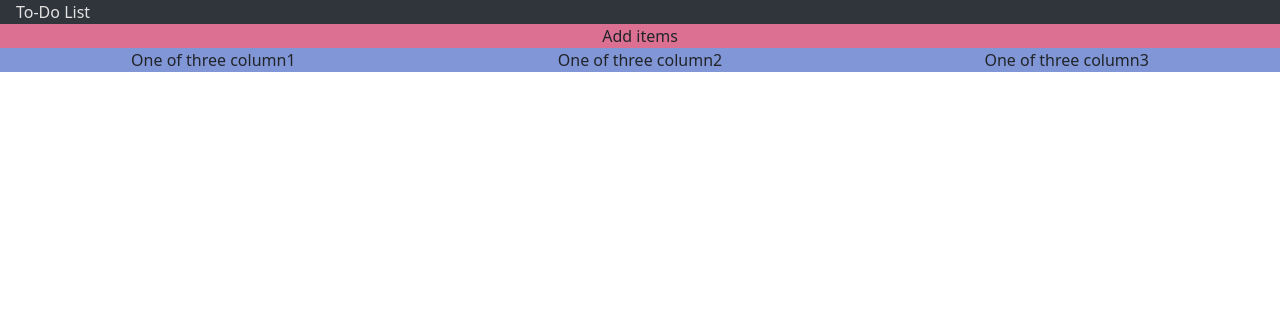
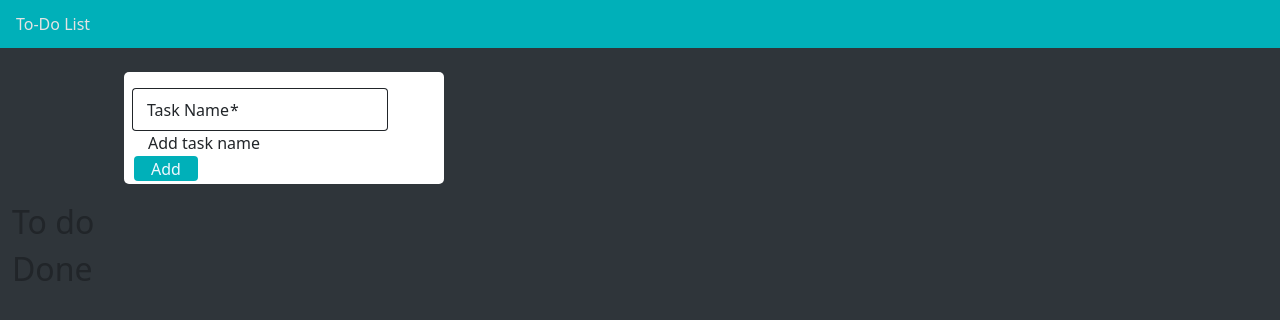
Before and after one commit to bogdana03/AngularToDo, an Angular app: page / in a window 1280 px wide. Shown: the top 320 px of the page. Built offline with nearby package versions, Linux system fonts and the light colour scheme.

Commit message:
Add card and listts

```diff
--- a/src/app/navbar/navbar.component.css
+++ b/src/app/navbar/navbar.component.css
@@ -0,0 +1,5 @@
+.navbar {
+    background-color:#00b0b9;
+    color: rgb(228, 227, 227);
+    height: 6vh;
+}
--- a/src/app/navbar/navbar.component.html
+++ b/src/app/navbar/navbar.component.html
@@ -1,3 +1,3 @@
-<mat-toolbar style="background-color:#2f353a; color: rgb(228, 227, 227);">
+<mat-toolbar class="navbar">
   <span>To-Do List</span>
 </mat-toolbar>
--- a/src/app/todo/todo.component.css
+++ b/src/app/todo/todo.component.css
@@ -0,0 +1,30 @@
+
+.addcard {
+    background-color:white;
+    width:20em;
+    height: 14vh;
+    margin-bottom: 1.2em;
+    margin-left: 7em;
+    border-radius: 5px;
+}
+
+.addcart-container {
+    background-color:#2f353a;
+    height:25hv;
+}
+
+.box-list {
+    background-color:#00b0b9;
+}
+
+.input-holder {
+    margin-top: 1.2em;
+}
+
+.my-mat-form-field {
+    width: 80%;
+    margin-top: 1em;
+    margin-left: 0.5em;
+    border-radius: 4%;
+
+}
--- a/src/app/todo/todo.component.html
+++ b/src/app/todo/todo.component.html
@@ -1,21 +1,50 @@
 
   <div class="container-fluid">
-   <!--  created container first row for add item-->
-  <div class="row align-items-center text-center">
-    <div class="col-md-12" style="background-color: palevioletred;">
-                    Add items
+   <!--Created container first row for add item-->
+  <div class="row addcart-container align-items-center">
+
+    <div class="col-sm-4">
+      <!--Created Card for adding item-->
+
+      <div class="addcard">
+        <mat-card class="mt-4">
+          <form [formGroup]="todoForm">
+            <mat-form-field class="my-mat-form-field"    appearance="outline">
+              <mat-label>Task Name</mat-label>
+              <input formControlName="item" class="input-holder" matInput placeholder="Placeholder">
+              <mat-hint>Add task name</mat-hint>
+            </mat-form-field>
+            <button mat-raised-button [disabled]="todoForm.invalid"
+            style="background-color: #00b0b9; color: aliceblue; height: 25px;margin-left: 10px;">Add</button>
+          </form>
+        </mat-card>
+      </div>
     </div>
   </div>
      <!-- creating containers for list-->
-  <div class="row text-center" style="background-color: rgb(129, 150, 215);">
-    <div class="col-md-4">
-          One of three column1
+  <div cdkDropListGroup>
+  <div class="example-container">
+    <h2>To do</h2>
+
+    <div
+      cdkDropList
+      [cdkDropListData]="todo"
+      class="example-list"
+      (cdkDropListDropped)="drop($event)">
+      <div class="example-box" *ngFor="let item of todo" cdkDrag>{{item}}</div>
     </div>
-    <div class="col-md-4">
-          One of three column2
-    </div>
-    <div class="col-md-4">
-          One of three column3
+  </div>
+
+  <div class="example-container">
+    <h2>Done</h2>
+
+    <div
+      cdkDropList
+      [cdkDropListData]="done"
+      class="example-list"
+      (cdkDropListDropped)="drop($event)">
+      <div class="example-box" *ngFor="let item of done" cdkDrag>{{item}}</div>
     </div>
   </div>
 </div>
+</div>
--- a/src/app/todo/todo.component.ts
+++ b/src/app/todo/todo.component.ts
@@ -1,10 +1,23 @@
-import { Component } from '@angular/core';
+import { Component, OnInit } from '@angular/core';
+import { FormGroup, FormBuilder, Validators} from '@angular/forms'
 
 @Component({
   selector: 'app-todo',
   templateUrl: './todo.component.html',
   styleUrls: ['./todo.component.css']
 })
-export class TodoComponent {
+export class TodoComponent implements OnInit {
+  todoForm !: FormGroup;
+  tasks : any [] = [];
+  inprogress : any [] = [];
+  done : any [] = [];
+  constructor(private fb : FormBuilder) {}
+
+  ngOnInit(): void {
+    this.todoForm = this.fb.group({
+      item : ['', Validators.required]
+
+    })
+  }
 
 }
--- a/src/styles.css
+++ b/src/styles.css
@@ -1 +1,2 @@
 /* You can add global styles to this file, and also import other style files */
+html, body {height: 100%; background-color:#2f353a;}
```
Also changed, not shown: src/app/app.module.ts (+18 -1 lines).
